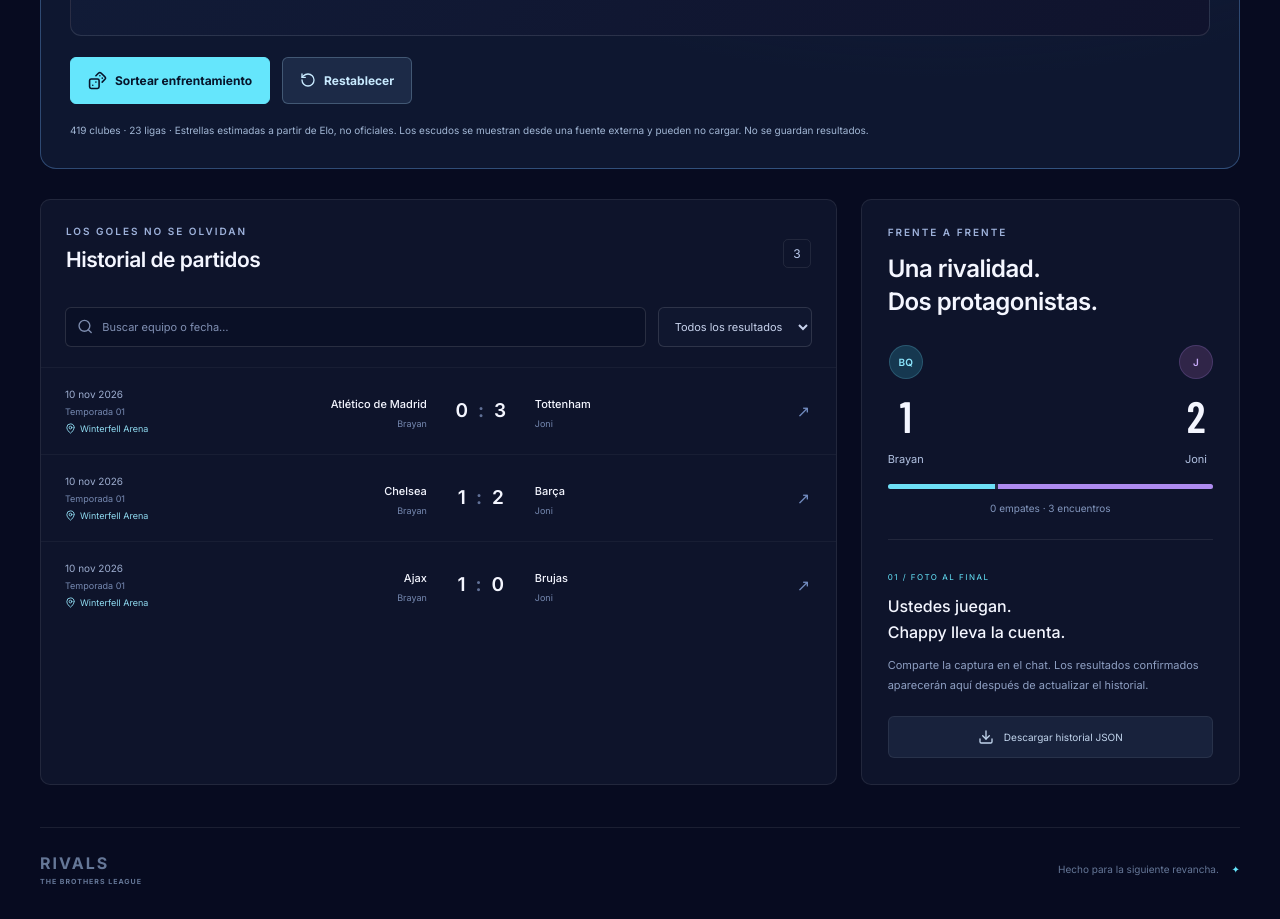
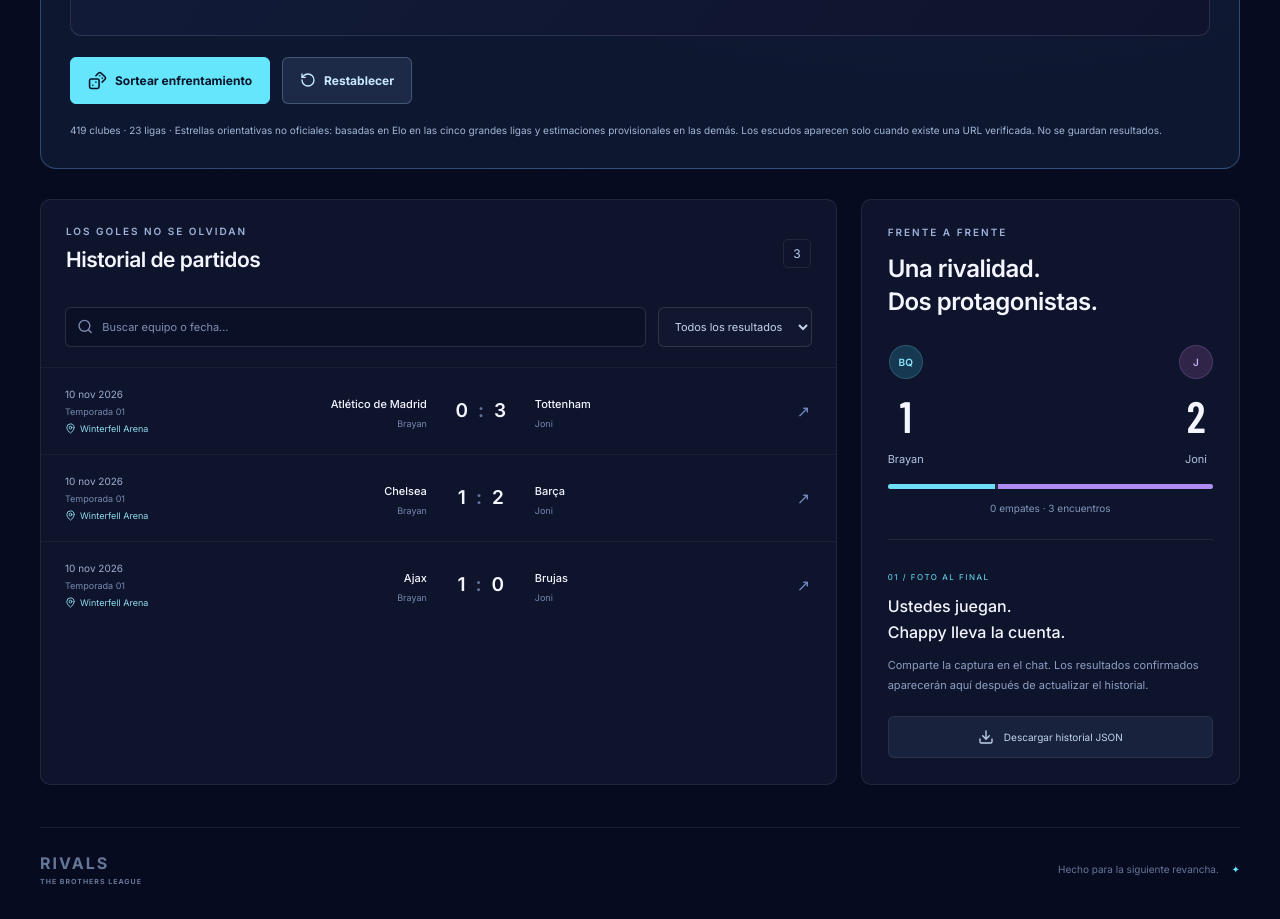
Before and after one commit to BrayanQuirino/champions-rivals, a React (Vite) app: page / in a window 1280 px wide. Shown: the part 2920-3839 px from the top of the page. Built offline with nearby package versions, Linux system fonts and the light colour scheme; a web font is replaced by a local one.

Commit message:
copy: clarify estimated tiers and missing crest URLs

```diff
--- a/src/components/MatchGenerator.tsx
+++ b/src/components/MatchGenerator.tsx
@@ -73,7 +73,7 @@ export function MatchGenerator(){
         {pair&&<button className="generator-secondary" onClick={()=>setPair({...pair,home:pair.away,away:pair.home})}><ArrowLeftRight size={17}/>Intercambiar</button>}
         <button className="generator-secondary" onClick={()=>{changeLeague('all');changeRating('all');setPair(null)}}><RotateCcw size={16}/>Restablecer</button>
       </div>
-      <p className="generator-disclaimer">{catalog.clubs.length} clubes · {catalog.leagues.length} ligas · Estrellas estimadas a partir de Elo, no oficiales. Los escudos se muestran desde una fuente externa y pueden no cargar. No se guardan resultados.</p>
+      <p className="generator-disclaimer">{catalog.clubs.length} clubes · {catalog.leagues.length} ligas · Estrellas orientativas no oficiales: basadas en Elo en las cinco grandes ligas y estimaciones provisionales en las demás. Los escudos aparecen solo cuando existe una URL verificada. No se guardan resultados.</p>
     </>}
   </section>;
 }
```
